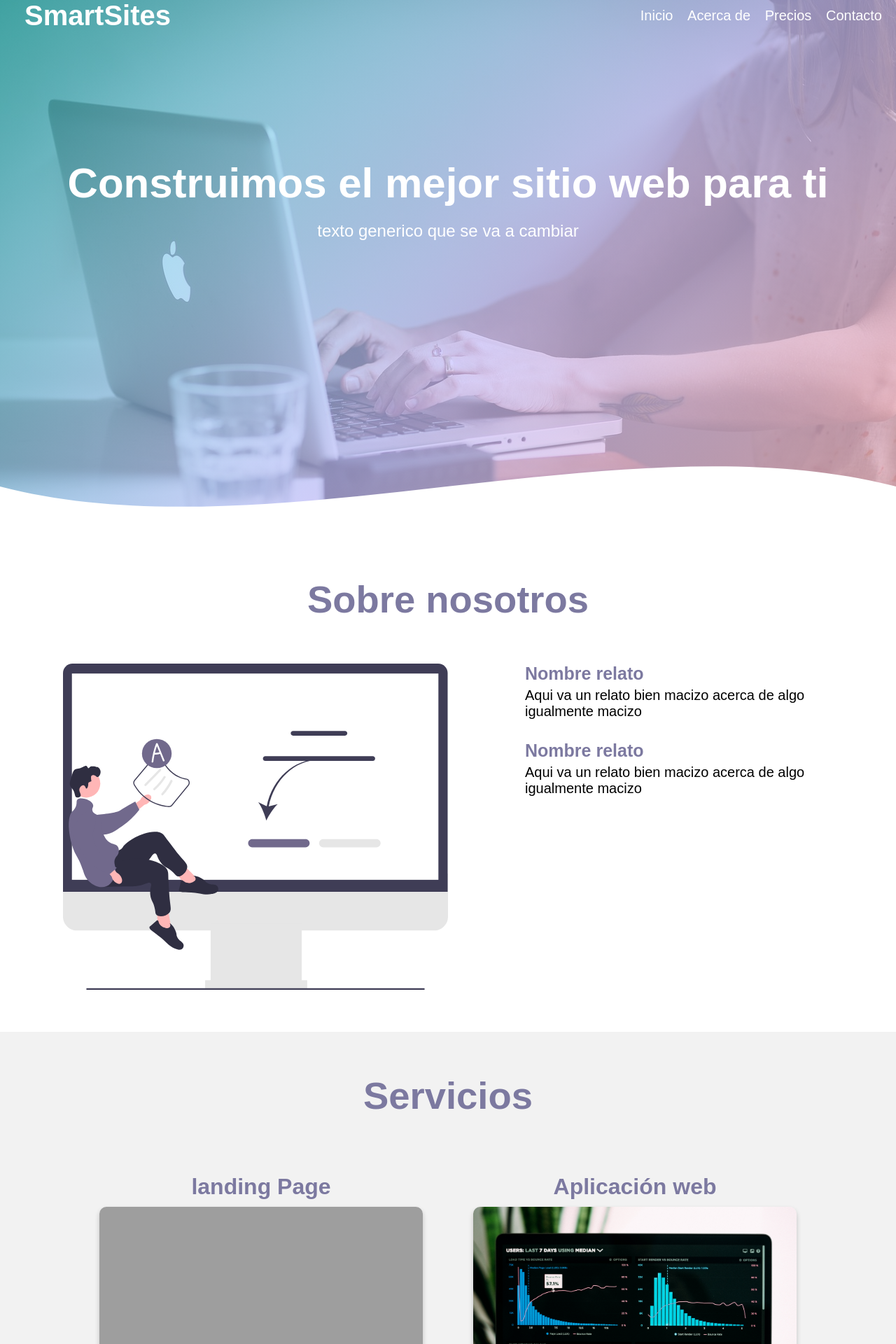
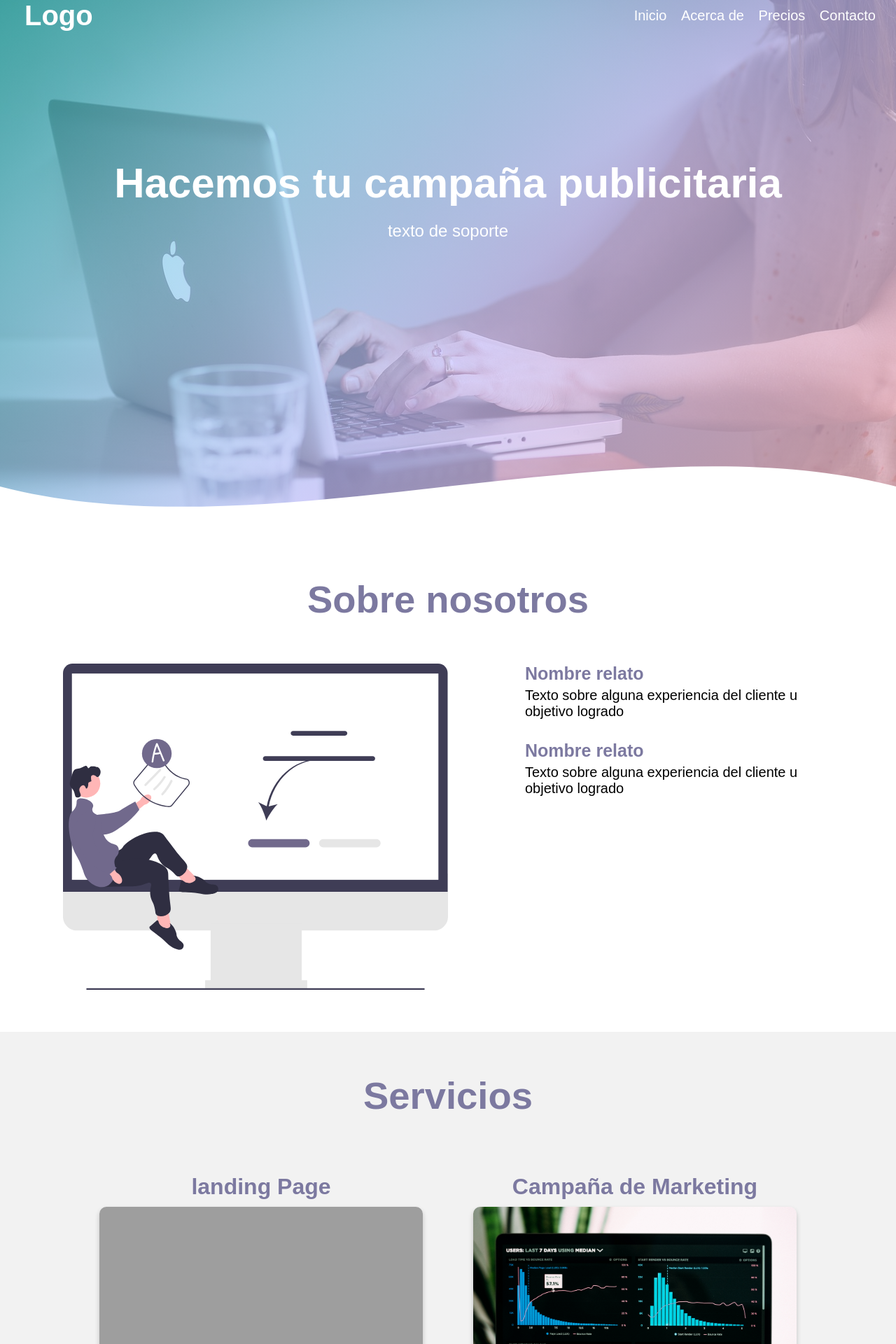
Before and after one commit to DanielHernandezGalvez/CreadorWeb, a PHP site: page / in a window 1280 px wide. Shown: the top 1920 px of the page at 70% size. Run offline with PHP 8.4, Linux system fonts and the light colour scheme; some web fonts are replaced; grey boxes are pictures that could not be loaded.

Commit message:
Agencia de MKT

```diff
--- a/templates/web-negocios/index.html
+++ b/templates/web-negocios/index.html
@@ -4,14 +4,14 @@
     <meta charset="UTF-8" />
     <meta http-equiv="X-UA-Compatible" content="IE=Edge" />
     <meta name="viewport" content="width=device-width, initial-scale=1" />
-    <title>SmartSites</title>
+    <title>Agencia</title>
     <!-- Custom Styles -->
     <link rel="stylesheet" href="style.css" />
   </head>
   <body>
     <header class="header">
       <div class="header-navbar">
-        <a href=""><h1>SmartSites</h1></a>
+        <a href=""><h1>Logo</h1></a>
         <nav class="contenedor menu-nav">
           <a href="#">Inicio</a>
           <a href="#">Acerca de</a>
@@ -21,8 +21,8 @@
       </div>
       <div class="contenedor hero">
         <div class="contenedor-textos">
-          <h1>Construimos el mejor sitio web para ti</h1>
-          <p class="copy">texto generico que se va a cambiar</p>
+          <h1>Hacemos tu campaña publicitaria</h1>
+          <p class="copy">texto de soporte</p>
         </div>
       </div>
       <div style="height: 150px; overflow: hidden">
@@ -47,13 +47,13 @@
             <div class="relato">
               <h3 class="n-relato">Nombre relato</h3>
               <p class="t/relato">
-                Aqui va un relato bien macizo acerca de algo igualmente macizo
+                Texto sobre alguna experiencia del cliente u objetivo logrado
               </p>
             </div>
             <div class="relato">
               <h3 class="n-relato">Nombre relato</h3>
               <p class="t/relato">
-                Aqui va un relato bien macizo acerca de algo igualmente macizo
+                Texto sobre alguna experiencia del cliente u objetivo logrado
               </p>
             </div>
           </div>
@@ -68,17 +68,17 @@
               <img src="./img/img2.jpg" alt="" />
             </div>
             <div class="imagen-contenedor">
-              <h3>Aplicación web</h3>
+              <h3>Campaña de Marketing</h3>
 
               <img src="./img/img3.jpg" alt="" />
             </div>
             <div class="imagen-contenedor">
-              <h3>Aplicación Movil</h3>
+              <h3>Publicidad</h3>
 
               <img src="./img/img4.jpg" alt="" />
             </div>
             <div class="imagen-contenedor">
-              <h3>Diseño web</h3>
+              <h3>Redes sociales</h3>
 
               <img src="./img/img5.jpg" alt="" />
             </div>
@@ -94,7 +94,6 @@
             <h2 class="benefice">Beneficio</h2>
             <h2 class="benefice">Beneficio</h2>
             <h2 class="benefice">Beneficio</h2>
-            <h2 class="benefice">Beneficio</h2>
             <a href="#" class="cta">Compra ya</a>
           </div>
           <div class="pricing active">
@@ -103,13 +102,11 @@
             <h2 class="benefice">Beneficio</h2>
             <h2 class="benefice">Beneficio</h2>
             <h2 class="benefice">Beneficio</h2>
-            <h2 class="benefice">Beneficio</h2>
             <a href="#" class="cta">Compra ya</a>
           </div>
           <div class="pricing">
             <h3 class="name-pricing">Premium</h3>
             <p class="price">$37</p>
-            <h2 class="benefice">Beneficio</h2>
             <h2 class="benefice">Beneficio</h2>
             <h2 class="benefice">Beneficio</h2>
             <h2 class="benefice">Beneficio</h2>
--- a/templates/web-negocios/style.css
+++ b/templates/web-negocios/style.css
@@ -238,7 +238,7 @@ h2 {
 }
 
 footer {
-  background: #b497f4;
+  background: #f2f2f2;
   position: relative;
 }
 
@@ -250,6 +250,7 @@ footer .wave {
 footer .titulo-seccion {
   color: #fff;
   margin-top: 70px;
+  color: #7c79a0;
 }
 
 .formulario {
@@ -260,14 +261,14 @@ footer .titulo-seccion {
 }
 
 .input {
-  border: 1px solid #fff;
+  border: 1px solid #7c79a0;
   background: none;
   font-family: sans-serif !important;
   font-size: 16px;
   font-weight: 300;
   outline: none;
   padding: 20px 10px;
-  color: #fff;
+  color: #7c79a0;
   margin-bottom: 10px;
 }
 
@@ -289,7 +290,7 @@ textarea {
   padding: 0;
   width: 125px;
   padding: 15px 0;
-  color: #fff;
+  color: #7c79a0;
   cursor: pointer;
 }
 
```
